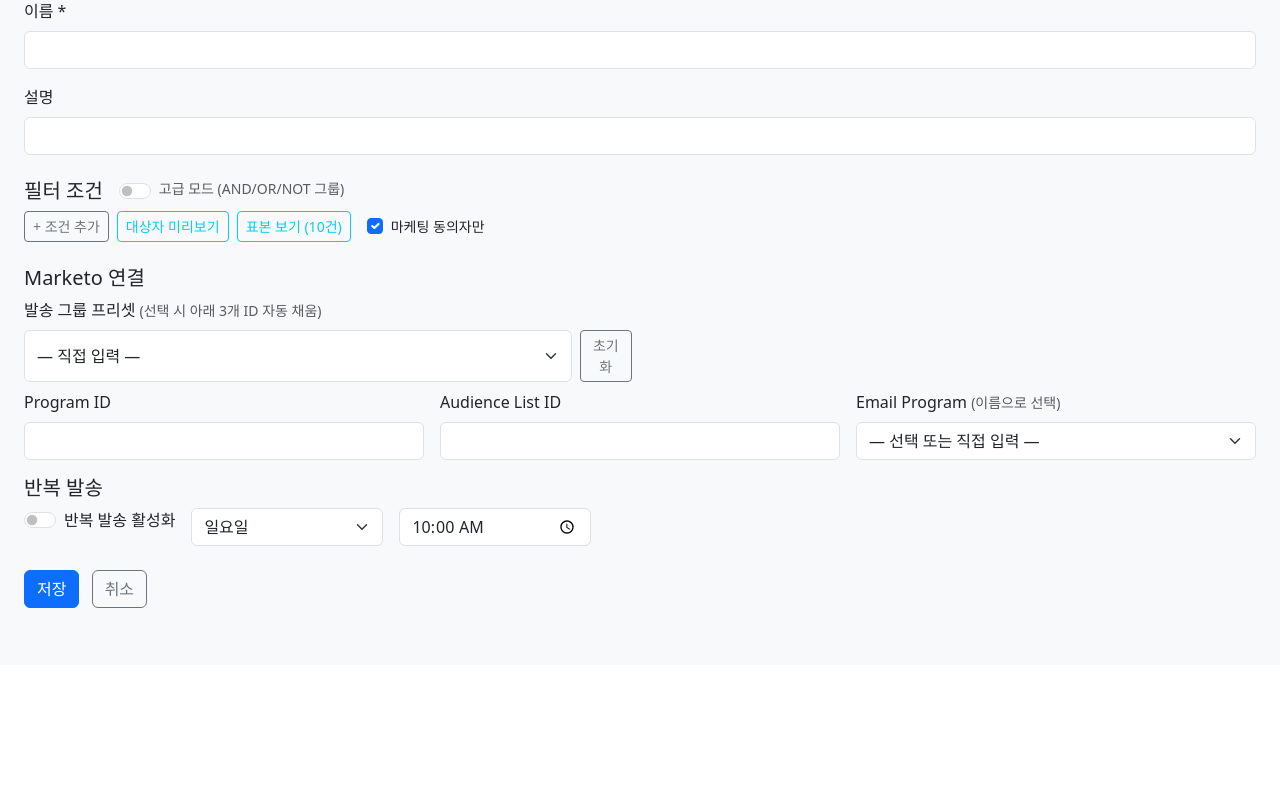
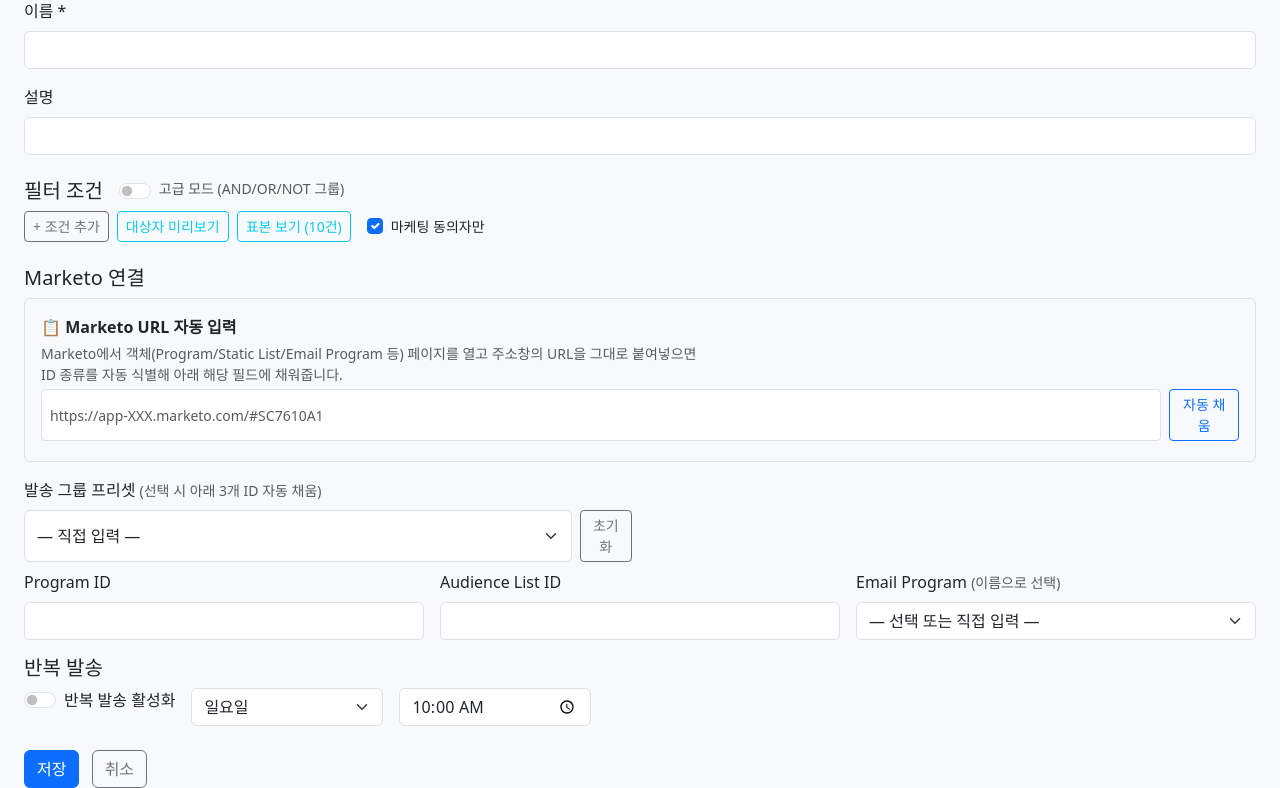
Before and after one commit to geonryu-stack/Marketo-unified-dashboard, a PHP site: the page made by pages/segments/new.php in a window 1280 px wide. Shown: the part 135-923 px from the top of the page. Before the commit the page ends 743 px from the top, so only its background shows below. Run offline with PHP 8.4, Linux system fonts and the light colour scheme; the template is opened without the code that fills it, so the values that code supplies are empty; some libraries are stand-ins or nearby versions.

Commit message:
feat: Marketo URL auto-parser for operator onboarding
Operator does not need to know whether a Marketo ID is a Program /
EmailProgram / SmartCampaign / List / EmailAsset. They paste the URL
from Marketo's address bar; the system detects #PG/EP/SC/CA/ST/LI/EM/ML
prefix and routes the ID to the correct segments column.

- src/MarketoUrl.php: parse() + suggestedColumn()
- api/marketo-url-parse.php: POST endpoint
- index.php: route
- pages/segments/{new,edit}.php: paste box above the Marketo connection
  inputs; "자동 채움" button fetches /api/marketo-url-parse and writes
  the result into the right field (handles SELECT for EP)
- assets/js/segment-builder.js: _parseMarketoUrl() wiring + Enter key
- tests/Unit/MarketoUrlTest.php: 7 cases (SC/EP/PG/ST/EM/invalid/column-map)
- groups seeded with operator-provided IDs:
    active-a: PG 7309 / LI 8293 / 7610
    active-b: PG 7310 / LI 8294 / 7611
    fp-active: PG 7312 / LI 8296 / 7613
    np-active: PG 7311 / LI 8295 / 7612

PHPUnit: 105/105 (359 assertions).

Co-Authored-By: Claude Opus 4.7 (1M context) <noreply@anthropic.com>

```diff
--- a/assets/js/segment-builder.js
+++ b/assets/js/segment-builder.js
@@ -590,3 +590,43 @@ function _setSelectValueOrAddOption(sel, value, label) {
 }
 
 document.addEventListener('DOMContentLoaded', _loadEmailProgramOptions);
+
+// ── Marketo URL 자동 파싱 (Operator Onboarding) ───────────────
+async function _parseMarketoUrl() {
+  const input  = document.getElementById('marketo-url-input');
+  const result = document.getElementById('marketo-url-result');
+  if (!input || !result) return;
+  const url = input.value.trim();
+  if (!url) { result.innerHTML = '<span class="text-warning">URL을 붙여넣으세요.</span>'; return; }
+  try {
+    const res = await fetch(APP_URL + '/api/marketo-url-parse', {
+      method: 'POST', headers: {'Content-Type':'application/json'},
+      body: JSON.stringify({ url }),
+    });
+    const data = await res.json();
+    if (!data.success) { result.innerHTML = '<span class="text-danger">파싱 실패: ' + data.error + '</span>'; return; }
+    const d = data.data;
+    const targetId = { 'marketo_program_id':'m-program-id', 'marketo_audience_list_id':'m-list-id', 'marketo_email_program_id':'m-ep-id' }[d.column];
+    if (targetId) {
+      const target = document.getElementById(targetId);
+      if (target) {
+        if (target.tagName === 'SELECT') {
+          _setSelectValueOrAddOption(target, d.id, d.label + ' #' + d.id);
+        } else {
+          target.value = d.id;
+        }
+        result.innerHTML = `<span class="text-success">✓ <strong>${d.label}</strong> (ID ${d.id}) → 아래 "${d.column}" 필드에 자동 입력됨</span>`;
+        return;
+      }
+    }
+    result.innerHTML = `<span class="text-info">감지: <strong>${d.label}</strong> (ID ${d.id}). 매칭되는 입력 필드 없음 — 운영 메모에만 활용하세요.</span>`;
+  } catch (e) {
+    result.innerHTML = '<span class="text-danger">네트워크 오류: ' + e.message + '</span>';
+  }
+}
+document.addEventListener('DOMContentLoaded', () => {
+  const btn = document.getElementById('marketo-url-parse');
+  if (btn) btn.addEventListener('click', _parseMarketoUrl);
+  const input = document.getElementById('marketo-url-input');
+  if (input) input.addEventListener('keydown', (e) => { if (e.key === 'Enter') { e.preventDefault(); _parseMarketoUrl(); } });
+});
--- a/index.php
+++ b/index.php
@@ -92,6 +92,11 @@ $router->add('GET', '/api/groups', function ($p) {
     require_once __DIR__ . '/api/groups.php';
 });
 
+// Post-S3 운영자 온보딩 — Marketo URL → ID 자동 파싱
+$router->add('POST', '/api/marketo-url-parse', function ($p) {
+    require_once __DIR__ . '/api/marketo-url-parse.php';
+});
+
 // Post-S3 운영자 피드백 #3 — 직전 회차 토큰 복사
 $router->add('GET', '/api/segments/{id}/latest-tokens', function ($p) {
     $GLOBALS['route_params'] = $p;
--- a/pages/segments/new.php
+++ b/pages/segments/new.php
@@ -41,6 +41,24 @@ include __DIR__ . '/../layout_header.php';
   <div id="preview-sample"></div>
 
   <h5 class="mt-4">Marketo 연결</h5>
+
+  <!-- Marketo URL 자동 파싱 (Operator Onboarding) -->
+  <div class="border rounded p-3 mb-3 bg-light">
+    <label class="form-label mb-1">
+      <strong>📋 Marketo URL 자동 입력</strong>
+      <small class="text-muted fw-normal d-block mt-1">
+        Marketo에서 객체(Program/Static List/Email Program 등) 페이지를 열고 주소창의 URL을 그대로 붙여넣으면<br>
+        ID 종류를 자동 식별해 아래 해당 필드에 채워줍니다.
+      </small>
+    </label>
+    <div class="d-flex gap-2">
+      <input type="url" class="form-control form-control-sm" id="marketo-url-input"
+             placeholder="https://app-XXX.marketo.com/#SC7610A1">
+      <button type="button" class="btn btn-outline-primary btn-sm" id="marketo-url-parse">자동 채움</button>
+    </div>
+    <div class="small mt-1" id="marketo-url-result"></div>
+  </div>
+
   <div class="row g-3 mb-2">
     <div class="col-md-6">
       <label class="form-label">발송 그룹 프리셋 <small class="text-muted fw-normal">(선택 시 아래 3개 ID 자동 채움)</small></label>
```
Also changed, not shown: api/marketo-url-parse.php (added, +20 -0 lines), pages/segments/edit.php (+18 -0 lines), src/MarketoUrl.php (added, +62 -0 lines), tests/Unit/MarketoUrlTest.php (added, +55 -0 lines).
